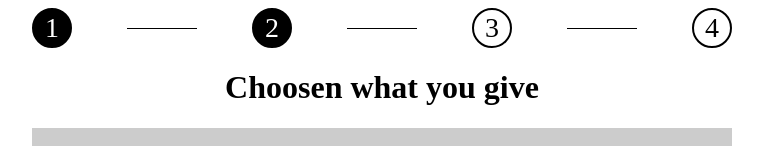
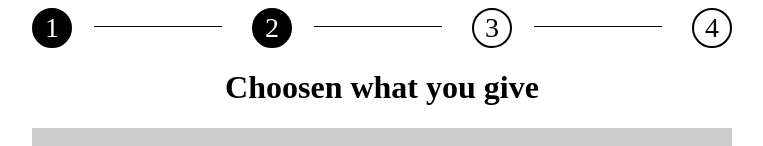
Before and after one commit to Roamdev/1cebit-exchange-web-app, a Next.js app: page /second-page in a window 1280 px wide. Shown: the top 146 px of the page, without its empty margins (258-1021 px from the left). Built offline with nearby package versions, Linux system fonts and the light colour scheme.

Commit message:
refactor: replaced blocks with a line with a pseudo element

```diff
--- a/src/app/choose-wallet/page.tsx
+++ b/src/app/choose-wallet/page.tsx
@@ -7,7 +7,7 @@ import { DropZone } from '@/components/dropZone'
 export default function ChooseWallet() {
     return (
         <div className="body">
-            <HeaderMessage isActive={3}/>
+            <HeaderMessage activePage={3}/>
             <main className="main">
                 <DropZone />
                 <InputBlock message="Sender's wallet address" />
--- a/src/app/globals.css
+++ b/src/app/globals.css
@@ -46,14 +46,20 @@
   width: 36px;
   height: 36px;
 }
+.nav--link:not(:last-child)::after {
+  content: '';
+  height: 1px;
+  background: #000;
+  width: 128px;
+  position: relative;
+  display: flex;
+  right: -60px;
+  bottom: 18px;
+}
+
 .nav--link__active {
   background-color: #000;
   color: #fff;
-}
-.dash-block {
-  height: 1px;
-  background: #000;
-  width: 10%;
 }
 
 .input-block {
--- a/src/app/second-page/page.tsx
+++ b/src/app/second-page/page.tsx
@@ -10,7 +10,7 @@ export default function Page() {
         <div className="body">
             <HeaderMessage
                 message="Choosen what you give"
-                isActive={2}
+                activePage={2}
             />
             <main className="main">
                 <DropZone />
--- a/src/components/dragItem.tsx
+++ b/src/components/dragItem.tsx
@@ -2,18 +2,18 @@
 import { useDrag } from 'react-dnd'
 
 type DragItemProps = {
-    CoinName: string;
-    CoinLogo: string;
+    coinName: string;
+    coinLogo: string;
     children: React.ReactNode;
 }
 
-export default function DragItem({CoinName, CoinLogo, children}: DragItemProps) {
+export default function DragItem({coinName, coinLogo, children}: DragItemProps) {
     const [{ isDragging }, drag, dragPreview] = useDrag(() => ({
         type: 'COIN',
         item: {
             type: 'COIN',
-            CoinName: CoinName,
-            CoinLogo: CoinLogo,
+            coinName: coinName,
+            coinLogo: coinLogo,
         },
         collect: (monitor) => ({
             isDragging: monitor.isDragging()
--- a/src/components/dropZone.tsx
+++ b/src/components/dropZone.tsx
@@ -3,8 +3,8 @@ import { useDrop } from 'react-dnd'
 import { useState } from 'react'
 
 type DroppedItem = {
-    CoinName: string;
-    CoinLogo: string;
+    coinName: string;
+    coinLogo: string;
 } | null;
 
 export function DropZone() {
@@ -12,7 +12,7 @@ export function DropZone() {
 
     const [{ canDrop }, drop] = useDrop(() => ({
         accept: 'COIN',
-        drop: (item: { CoinName: string; CoinLogo: string }) => {
+        drop: (item: { coinName: string; coinLogo: string }) => {
             console.log('Dropped coin:', item);
             setDroppedItem(item);
         },
@@ -26,8 +26,8 @@ export function DropZone() {
         <>
             {droppedItem ? (
                 <Image
-                    src={droppedItem.CoinLogo}
-                    alt={droppedItem.CoinName}
+                    src={droppedItem.coinLogo}
+                    alt={droppedItem.coinName}
                     ref={el => {drop(el)}}
                     role={'Dustbin'}
                     width={80}
--- a/src/components/headerMessage.tsx
+++ b/src/components/headerMessage.tsx
@@ -2,14 +2,14 @@ import { NavigationStep } from "./navigationStep"
 
 type HeaderMessageProps = {
     message?: string,
-    isActive?: number
+    activePage?: number
 }
 
-export const HeaderMessage = ({message = '', isActive = 1}: HeaderMessageProps) => {
+export const HeaderMessage = ({message = '', activePage = 1}: HeaderMessageProps) => {
     return (
         <>
             <nav className="nav">
-                <NavigationStep isActive={isActive}/>
+                <NavigationStep activePage={activePage}/>
             </nav>
             {message && <h1>{message}</h1>}
         </>
--- a/src/components/navigationStep.tsx
+++ b/src/components/navigationStep.tsx
@@ -1,19 +1,16 @@
 import Link from 'next/link'
 
 type NavigationStepProps = {
-    isActive?: number
+    activePage: number
 }
 
-export const NavigationStep = ({isActive=1}: NavigationStepProps) => {
+export const NavigationStep = ({activePage=1}: NavigationStepProps) => {
     return (
         <>
             <Link href='/' className="nav--link nav--link__active">1</Link>
-            <div className="dash-block" />
-            <Link href='/' className={`nav--link ${isActive > 1 ? 'nav--link__active' : ''}`}>2</Link>
-            <div className="dash-block" />
-            <Link href='/' className={`nav--link ${isActive > 2 ? 'nav--link__active' : ''}`}>3</Link>
-            <div className="dash-block" />
-            <Link href='/' className={`nav--link ${isActive > 3 ? 'nav--link__active' : ''}`}>4</Link>
+            <Link href='/' className={`nav--link ${activePage > 1 ? 'nav--link__active' : ''}`}>2</Link>
+            <Link href='/' className={`nav--link ${activePage > 2 ? 'nav--link__active' : ''}`}>3</Link>
+            <Link href='/' className={`nav--link ${activePage > 3 ? 'nav--link__active' : ''}`}>4</Link>
         </>
     )
 }
--- a/src/components/sliderCoins.tsx
+++ b/src/components/sliderCoins.tsx
@@ -35,8 +35,8 @@ export const SliderCoins = () => {
             >
                 {mock.map(coin => (
                     <SwiperSlide key={coin.coinName} >
-                        <DragItem CoinName={coin.coinName} CoinLogo={coin.coinLogo}>
-                            <SliderItems CoinName={coin.coinName} CoinLogo={coin.coinLogo}/>
+                        <DragItem coinName={coin.coinName} coinLogo={coin.coinLogo}>
+                            <SliderItems coinName={coin.coinName} coinLogo={coin.coinLogo}/>
                         </DragItem>
                     </SwiperSlide>
                 ))}
--- a/src/components/sliderItems.tsx
+++ b/src/components/sliderItems.tsx
@@ -1,23 +1,23 @@
 import Image from 'next/image'
 
 type SliderItemsProperty = {
-    CoinName: string;
-    CoinLogo: string;
+    coinName: string;
+    coinLogo: string;
 }
 
-export const SliderItems = ({ CoinLogo, CoinName }: SliderItemsProperty)  => {
+export const SliderItems = ({ coinLogo, coinName }: SliderItemsProperty)  => {
 
 
     return (
         <div className="slider-item" draggable={true}>
             <Image
-                src={CoinLogo}
-                alt={CoinName}
+                src={coinLogo}
+                alt={coinName}
                 width={80}
                 height={80}
                 className="slider-item--logo"
                 />
-            <div className="slider-item--title">{CoinName}</div>
+            <div className="slider-item--title">{coinName}</div>
         </div>
     )
 }
```
